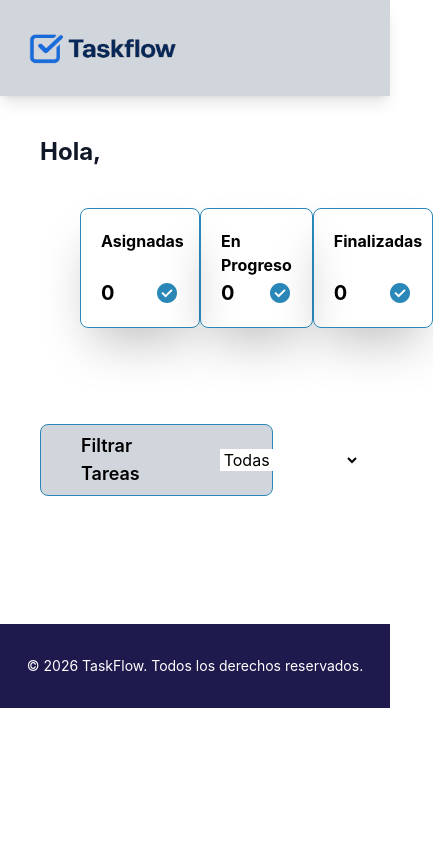
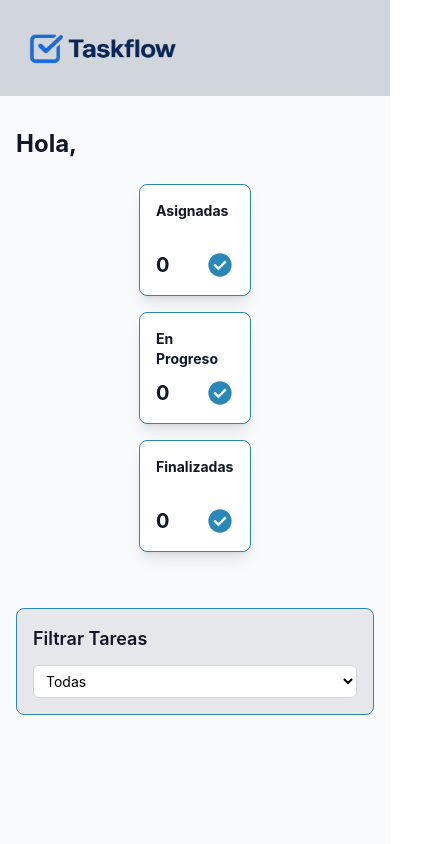
Before and after one commit to sopiombetti/Gestor_De_Proyectos, a Next.js app in the folder frontend/: page /home in a window 390 px wide. Shown: the top 844 px of the page, 433 px wide, since content can reach past the window. Built offline with nearby package versions, Linux system fonts and the light colour scheme.

Commit message:
Home responsive y dark mode

```diff
--- a/frontend/components/BoxTareas.tsx
+++ b/frontend/components/BoxTareas.tsx
@@ -6,12 +6,16 @@ interface Props {
 export default function BoxTareas({nombre, cantidad}: Props){
 
     return(
-        <div className="flex flex-col justify-between rounded-lg shadow-2xl h-30 w-30 md:h-30 md:w-40 p-5 border border-secondary">
-            <h3 className="font-bold">{nombre}</h3>
-            <div className="flex justify-between">
-            <h3 className="font-bold text-xl md:text-3xl">{cantidad}</h3>
-            <img src="/check.svg" alt="check"/>
-            </div>
+        <div className="flex flex-col justify-between rounded-lg shadow-lg h-28 w-28 sm:h-30 sm:w-36 md:h-30 md:w-40 p-4 sm:p-5 border border-secondary bg-white dark:bg-gray-800 dark:border-blue-400">
+        <h3 className="font-bold text-sm sm:text-base text-gray-900 dark:text-white">
+            {nombre}
+        </h3>
+        <div className="flex justify-between items-center">
+            <h3 className="font-bold text-xl md:text-3xl text-gray-900 dark:text-white">
+                {cantidad}
+            </h3>
+            <img src="/check.svg" alt="check" className="w-7 h-7 sm:w-8 sm:h-8 dark:invert" />
         </div>
+    </div>
     )
 }
--- a/frontend/components/Card.tsx
+++ b/frontend/components/Card.tsx
@@ -19,19 +19,26 @@ type Tarea = {
 export default function Card({ tarea }: { tarea: Tarea }) {
     const router = useRouter();
     return (
-        <div className="grid grid-cols-[1fr_auto_auto] gap-4 items-center shadow-xl/30 h-16 rounded-md px-16" style={{ gridTemplateColumns: 'minmax(0,1fr) 190px 130px' }}>
-            <h3 className="font-semibold hover:underline cursor-pointer truncate" onClick={() => router.push(`/task-detail?id=${tarea.id}`)}>
+        <div className="grid gap-4 items-center shadow-md h-auto min-h-16 rounded-md px-4 sm:px-8 md:px-16 py-3 sm:py-0 bg-white dark:bg-gray-800 border border-gray-100 dark:border-gray-700"
+            style={{ gridTemplateColumns: 'minmax(0,1fr) 190px 130px' }}>
+            <h3
+                className="font-semibold hover:underline cursor-pointer truncate text-gray-900 dark:text-white"
+                onClick={() => router.push(`/task-detail?id=${tarea.id}`)}
+            >
                 {tarea.titulo}
             </h3>
-            <h4 className={`py-1 rounded-sm w-18 text-center
-                ${tarea.prioridad.nombre === "Alta"
-                    ? "text-red-700 bg-red-300"
+            <h4 className={`py-1 rounded-sm w-18 text-center text-sm font-medium
+            ${tarea.prioridad.nombre === "Alta"
+                    ? "text-red-700 bg-red-300 dark:text-red-200 dark:bg-red-800/60"
                     : tarea.prioridad.nombre === "Media"
-                        ? "text-orange-800 bg-orange-200"
-                        : "text-yellow-800 bg-yellow-200"
-                }
-                `}>{tarea.prioridad.nombre}</h4>
-            <h4 className="bg-secondary/75 min-w-25 text-center py-1 px-2 rounded-sm text-white">{tarea.estado.nombre}</h4>
+                        ? "text-orange-800 bg-orange-200 dark:text-orange-200 dark:bg-orange-800/60"
+                        : "text-yellow-800 bg-yellow-200 dark:text-yellow-200 dark:bg-yellow-800/60"
+                }`}>
+                {tarea.prioridad.nombre}
+            </h4>
+            <h4 className="bg-secondary/75 dark:bg-secondary/90 min-w-25 text-center py-1 px-2 rounded-sm text-white text-sm">
+                {tarea.estado.nombre}
+            </h4>
         </div>
     )
 }
--- a/frontend/pages/home.tsx
+++ b/frontend/pages/home.tsx
@@ -12,12 +12,12 @@ type Tarea = {
   id: number
   titulo: string
   descripcion: string
-  estado:{
+  estado: {
     id: number
     nombre: string
     codigo: string
   }
-  prioridad:{
+  prioridad: {
     id: number
     nombre: string
   }
@@ -65,29 +65,51 @@ export default function Home() {
   return (
     <>
       {error && <MensajeError text={error} />}
-      <div className="mx-10 md:mx-30 mt-10">
+
+      <div className="min-h-screen bg-gray-50 dark:bg-gray-900 px-4 sm:px-8 md:px-16 lg:px-24 pt-8 sm:pt-10 pb-16">
+
         <section>
-          <h2 className="text-2xl font-bold text-gray-900">Hola, {user?.nombre}</h2>
+          <h2 className="text-2xl font-bold text-gray-900 dark:text-white">
+            Hola, {user?.nombre}
+          </h2>
           <div className="flex flex-col items-center">
-            <div className="flex justify-between items-center p-10 w-full md:w-3/4">
-              <BoxTareas nombre={"Asignadas"} cantidad={tareas.filter((tarea) => tarea.estado.codigo === "ASIGNADA").length} />
-              <BoxTareas nombre={"En Progreso"} cantidad={tareas.filter((tarea) => tarea.estado.codigo === "EN_PROGRESO").length} />
-              <BoxTareas nombre={"Finalizadas"} cantidad={tareas.filter((tarea) => tarea.estado.codigo === "FINALIZADA").length} />
+            <div className="flex flex-col sm:flex-row justify-between items-center gap-4 py-6 sm:p-10 w-full md:w-3/4">
+              <BoxTareas
+                nombre={"Asignadas"}
+                cantidad={tareas.filter((tarea) => tarea.estado.codigo === "ASIGNADA").length}
+              />
+              <BoxTareas
+                nombre={"En Progreso"}
+                cantidad={tareas.filter((tarea) => tarea.estado.codigo === "EN_PROGRESO").length}
+              />
+              <BoxTareas
+                nombre={"Finalizadas"}
+                cantidad={tareas.filter((tarea) => tarea.estado.codigo === "FINALIZADA").length}
+              />
             </div>
           </div>
         </section>
-        <section className="flex items-center my-14 bg-gray-300 rounded-lg h-18  w-3/4 md:w-[450px] border border-secondary">
-          <h3 className="mr-20 ml-10 font-semibold text-lg">Filtrar Tareas</h3>
-          <select className="w-40 bg-white" value={prioridad} onChange={(e) => setPrioridad(e.target.value)}>
+
+        <section className="flex flex-col sm:flex-row items-start sm:items-center my-8 sm:my-14 bg-gray-200 dark:bg-gray-700 rounded-lg p-4 sm:h-18 w-full sm:max-w-md border border-secondary gap-3 sm:gap-0">
+          <h3 className="sm:mr-6 sm:ml-4 font-semibold text-lg text-gray-900 dark:text-white whitespace-nowrap">
+            Filtrar Tareas
+          </h3>
+          <select
+            className="w-full sm:w-44 bg-white dark:bg-gray-800 dark:text-white rounded-md px-2 py-1.5 text-sm border border-gray-300 dark:border-gray-600 focus:outline-blue-400"
+            value={prioridad}
+            onChange={(e) => setPrioridad(e.target.value)}
+          >
             <option value="">Todas</option>
             <option value="1">Prioridad Baja</option>
             <option value="2">Prioridad Media</option>
             <option value="3">Prioridad Alta</option>
           </select>
         </section>
-        <section className="flex flex-col space-y-5 mt-16 mb-16">
+
+        <section className="flex flex-col space-y-4 sm:space-y-5 mt-8 sm:mt-16">
           {tareas.map(tarea => <Card tarea={tarea} key={tarea.id} />)}
         </section>
+
       </div>
     </>
   )
```
